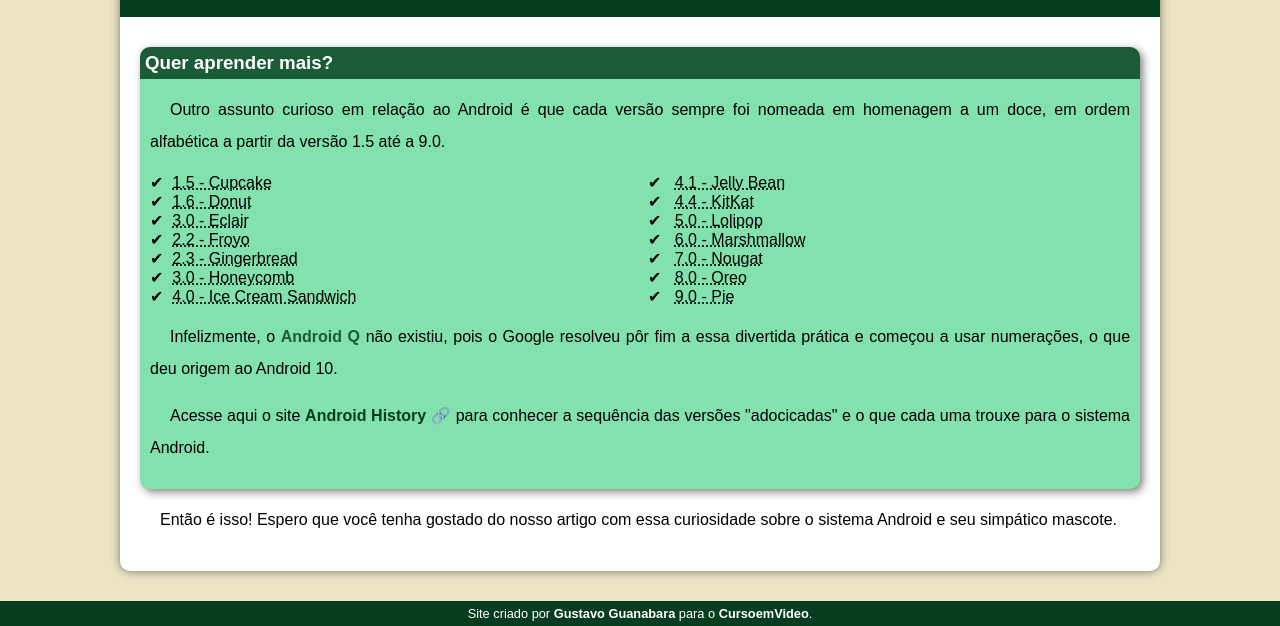
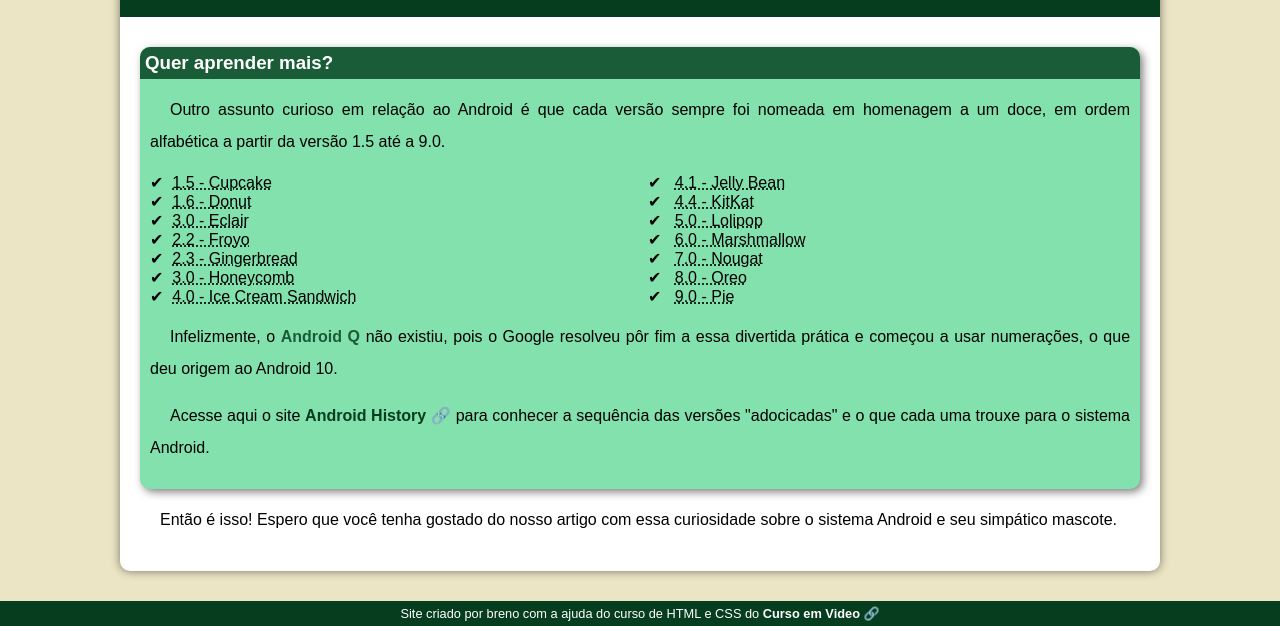
Before and after one commit to mendoncabreno/projeto-android, a plain HTML site: page index.html in a window 1280 px wide. Shown: the part 2153-2779 px from the top of the page. Drawn offline with Linux system fonts and the light colour scheme.

Commit message:
Update index.html

```diff
--- a/index.html
+++ b/index.html
@@ -87,7 +87,7 @@
      </article>
     </main>
     <footer>
-        <p>Site criado por <a href="https://gustavoguanabara.github.io" target="_blank">Gustavo Guanabara</a> para o <a href="https://www.youtube.com/c/CursoemVídeo" target="_blank">CursoemVideo</a>.</p>
+        <p>Site criado por breno com a ajuda do curso de HTML e CSS do <a href="https://www.cursoemvideo.com/" target="_blank" class="externo">Curso em Video</a></p>
     </footer>
 </body>
 </html>
```
